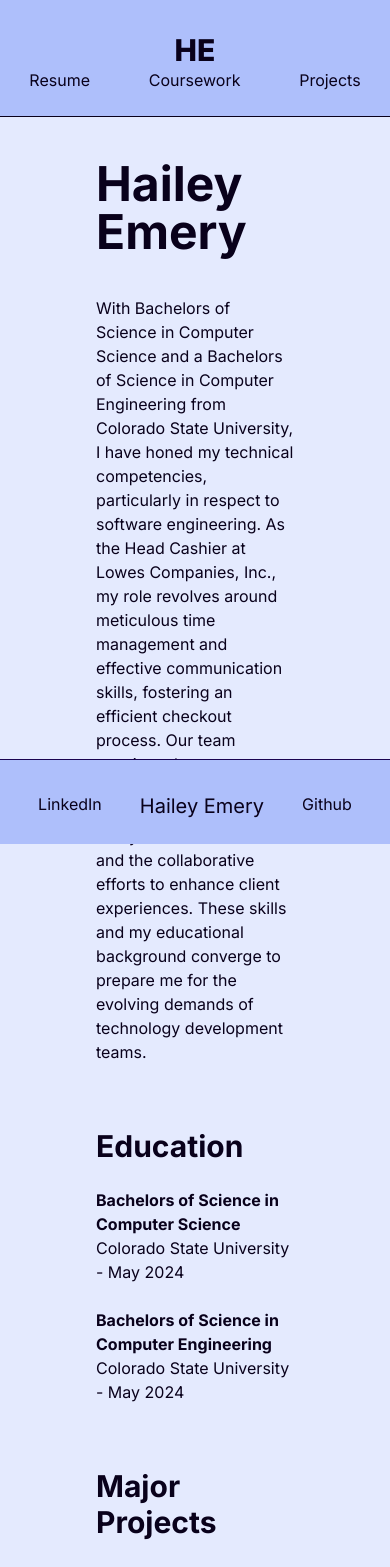
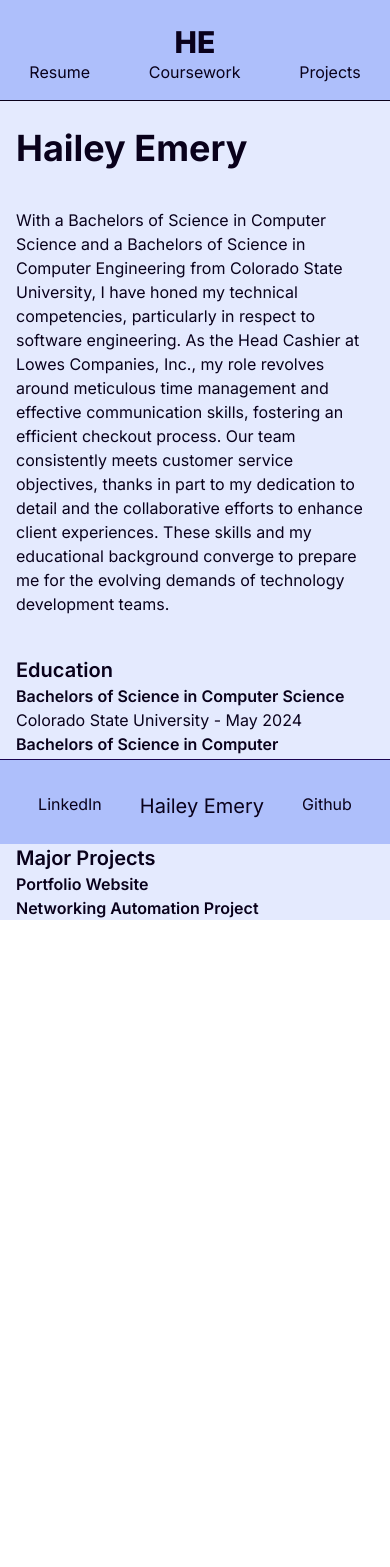
Before and after one commit to HaileyEmery/portfolio_website, a Next.js app: page / in a window 390 px wide. Shown: the top 1567 px of the page. After the commit the page ends 920 px from the top, so only its background shows below. Built offline with nearby package versions, Linux system fonts and the light colour scheme.

Commit message:
Improve Website formatting

```diff
--- a/src/app/Coursework/page.tsx
+++ b/src/app/Coursework/page.tsx
@@ -1,5 +1,5 @@
 import fs from 'fs'
-
+import {formatting} from '/src/app/formatting.tsx'
 let CourseNameFormat="font-bold text-3xl md:text-3xl lg:text-5xl"
 export default function Coursework() {
   var jsonString = JSON.parse(fs.readFileSync("src/app/Coursework/relevant_coursework.json", 'utf-8'))
@@ -11,9 +11,7 @@ export default function Coursework() {
       semester: course.semester,
       description: course.description
     }
-  }
-  )
-
+  });
 
   let courseList = courseDataArray.map((courseData) =>
     <div key={courseData.code}>
@@ -26,56 +24,13 @@ export default function Coursework() {
       <p className="text-md md:text-lg lg:text-xl">
         {courseData.description}
       </p>
-      <br />
     </div>
   );
 
-  return (
-      <div className="flex flex-col gap-y-10">
-        <br></br>
-        <div>
-          <p className="font-bold text-4xl md:text-5xl lg:text-7xl ">Relevant Coursework</p>
-        </div>
-        <div>
-          {courseList}
-          {/* <br></br>
-          <p className={CourseNameFormat}>Software Testing</p>
-          <p className="font-semibold text-l md:text-xl lg:text-2xl">College of Natural Sciences - Spring 2024</p>
-          <p className="text-l md:text-xl lg:text-2xl"></p>
-          <br></br>
-          <p className={CourseNameFormat}>Database Systems</p>
-          <p className="font-semibold text-l md:text-xl lg:text-2xl">College of Natural Sciences - Spring 2024</p>
-          <p className="text-l md:text-xl lg:text-2xl"></p>
-          <br></br>
-          <p className={CourseNameFormat}>Senior Design Project</p>
-          <p className="font-semibold text-l md:text-xl lg:text-2xl">College of Engineering - Fall 2023 & Spring 2024</p>
-          <p className="text-l md:text-xl lg:text-2xl"></p>
-          <br></br>
-          <p className={CourseNameFormat}>Computer Networks and the Internet</p>
-          <p className="font-semibold text-l md:text-xl lg:text-2xl">College of Natural Sciences - Fall 2023</p>
-          <p className="text-l md:text-xl lg:text-2xl"></p>
-          <br></br>
-          <p className={CourseNameFormat}>Embedded Systems and Machine Learning</p>
-          <p className="font-semibold text-l md:text-xl lg:text-2xl">College of Natural Sciences - Fall 2023</p>
-          <p className="text-l md:text-xl lg:text-2xl"></p>
-          <br></br>
-          <p className={CourseNameFormat}>Modern CyberSecurity</p>
-          <p className="font-semibold text-l md:text-xl lg:text-2xl">College of Natural Sciences - Fall 2023</p>
-          <p className="text-l md:text-xl lg:text-2xl"></p>
-          <br></br>
-          <p className={CourseNameFormat}>Operating Systems</p>
-          <p className="font-semibold text-l md:text-xl lg:text-2xl">College of Natural Sciences - Spring 2023</p>
-          <p className="text-l md:text-xl lg:text-2xl"></p>
-          <br></br>
-          <p className={CourseNameFormat}>Linear System Analysis II</p>
-          <p className="font-semibold text-l md:text-xl lg:text-2xl">College of Engineering - Spring 2023</p>
-          <p className="text-l md:text-xl lg:text-2xl"></p>
-          <br></br>
-          <p className={CourseNameFormat}>Computer Organization and Architecture</p>
-          <p className="font-semibold text-l md:text-xl lg:text-2xl">College of Engineering - Spring 2023</p>
-          <p className="text-l md:text-xl lg:text-2xl"></p>
-          <br></br> */}
-        </div>
-      </div>
-  );
+  return (<>
+    <p className="font-bold text-4xl md:text-5xl lg:text-7xl ">
+      Relevant Coursework
+    </p>
+    {courseList}
+  </>);
 }
--- a/src/app/Projects/page.tsx
+++ b/src/app/Projects/page.tsx
@@ -1,22 +1,24 @@
+import {formatting} from '/src/app/formatting.tsx'
 export default function Projects() {
-    return (
-      <div className="flex flex-col gap-y-10">
-        <br></br>
-        <div>
-          <p className="font-bold text-5xl md:text-7xl lg:text-9xl ">Projects</p>
-        </div>
-        <div>
-          <br></br>
-          <p className="font-bold text-3xl md:text-3xl lg:text-5xl">Portfolio Website</p>
-          <br></br>
-          <p className="text-l md:text-xl lg:text-2xl">A react based web app using next.js routing, and Tailwind CSS Styling to demonstrate completed projects.</p>
-        </div>
-        <div>
-          <br></br>
-          <p className="font-bold text-3xl md:text-3xl lg:text-5xl">Networking Automation Project</p>
-          <br></br>
-          <p className="text-l md:text-xl lg:text-2xl">A python based application that automatically configures large scale networks to run Zero Touch Provisioning.</p>
-        </div>
-      </div>
-  );
+  return (<>
+    <p className={formatting.title}>
+      Projects
+    </p>
+    <div>
+      <p className={formatting.heading1}>
+        Portfolio Website
+      </p>
+      <p className={formatting.normal}>
+        A react based web app using next.js routing, and Tailwind CSS Styling to demonstrate completed projects.
+      </p>
+    </div>
+    <div>
+      <p className={formatting.heading1}>
+        Networking Automation Project
+      </p>
+      <p className={formatting.normal}>
+        A python based application that automatically configures large scale networks to run Zero Touch Provisioning.
+      </p>
+    </div>
+  </>);
 }
--- a/src/app/Resume/page.tsx
+++ b/src/app/Resume/page.tsx
@@ -1,12 +1,7 @@
+import {formatting} from '/src/app/formatting.tsx'
+
 export default function Page() {
-    return (
-      <div className="flex flex-col gap-y-10">
-        <br></br>
-        <div>
-          <p className="font-bold text-5xl md:text-7xl lg:text-9xl "> Resume</p>
-        </div>
-        <div>
-        </div>
-      </div>
-  );
+  return (<>
+    <p className={formatting.title}> Resume</p>
+  </>);
 }
--- /dev/null
+++ b/src/app/formatting.tsx
@@ -0,0 +1,7 @@
+export const formatting = {
+    title : "font-bold text-4xl md:text-5xl lg:text-7xl",
+    heading1 : "font-semibold text-xl md:text-3xl lg:text-4xl",
+    heading2 : "font-semibold text-xl md:text-3xl lg:text-4xl",
+    heading3 : "font-semibold text-md md:text-lg lg:text-xl",
+    normal : "text-md md:text-lg lg:text-xl"
+} as const;
--- a/src/app/layout.tsx
+++ b/src/app/layout.tsx
@@ -18,9 +18,9 @@ export default function RootLayout({
   return (
     <html lang="en">
       <body className={inter.className}>
-      <main className="flex min-h-screen flex-col items-center justify-between p-24 bg-blue-100 dark:bg-blue-900 dark:from-inherit">
-        <div className="z-10 w-full max-w-5xl items-center justify-between">
-          <div className="fixed left-0 top-0 w-full flex flex-wrap justify-between border-b border-purple-900 bg-blue-200 pb-6 pt-8 backdrop-blur-2xl dark:border-purple-200 dark:bg-blue-800 dark:from-inherit">
+      <main className=" flex min-h-screen flex-col items-center justify-between md:p-24 pt-24 pl-4 pr-4 sm:pl-12 sm:pr-12 bg-blue-100 dark:bg-blue-900 dark:from-inherit">
+      <div className="z-10 w-full max-w-5xl items-center justify-between">
+          <div className="fixed left-0 top-0 w-full flex flex-wrap justify-between border-b border-purple-900 bg-blue-200 pb-4 pt-6 backdrop-blur-2xl dark:border-purple-200 dark:bg-blue-800 dark:from-inherit">
             <div className="ml-100 flex basis-full md:basis-1/12 justify-center">
               <Link href="/" className="text-3xl font-extrabold">HE</Link>
             </div>
@@ -36,10 +36,10 @@ export default function RootLayout({
             <p className="text-xl">Hailey Emery</p>
             <Link className="text-md" href="https://www.github.com/HaileyEmery">Github</Link>
           </div>
-          {children}
-        </div>
-
-
+          <div className="flex flex-col w-full gap-y-10 mt-8 md:mt-3">
+            {children}
+          </div>
+      </div>
       </main>
       </body>
     </html>
--- a/src/app/page.tsx
+++ b/src/app/page.tsx
@@ -1,32 +1,46 @@
 import Link from 'next/link';
+import {formatting} from '/src/app/formatting.tsx'
+
 export default function Page() {
-  return (
-      <div className="flex flex-col gap-y-10">
-        <br></br>
+  return (<>
     <div>
-          <p className="font-bold text-5xl md:text-7xl lg:text-9xl "> Hailey Emery</p>
+      <p className={formatting.title}>
+        Hailey Emery
+      </p>
     </div>
     <div>
-          <p className="text-l md:text-xl lg:text-2xl"> With Bachelors of Science in Computer Science and a Bachelors of Science in Computer Engineering from Colorado State University, I have honed my technical competencies, particularly in respect to software engineering. As the Head Cashier at Lowes Companies, Inc., my role revolves around meticulous time management and effective communication skills, fostering an efficient checkout process. Our team consistently meets customer service objectives, thanks in part to my dedication to detail and the collaborative efforts to enhance client experiences. These skills and my educational background converge to prepare me for the evolving demands of technology development teams. </p>
+      <p className={formatting.normal}>
+        With a Bachelors of Science in Computer Science and a Bachelors of Science in Computer Engineering from Colorado State University, I have honed my technical competencies, particularly in respect to software engineering. As the Head Cashier at Lowes Companies, Inc., my role revolves around meticulous time management and effective communication skills, fostering an efficient checkout process. Our team consistently meets customer service objectives, thanks in part to my dedication to detail and the collaborative efforts to enhance client experiences. These skills and my educational background converge to prepare me for the evolving demands of technology development teams.
+      </p>
     </div>
     <div>
-          <br></br>
-          <p className="font-bold text-3xl md:text-3xl lg:text-5xl">Education</p>
-          <br></br>
-          <p className="text-l md:text-xl lg:text-2xl font-bold">Bachelors of Science in Computer Science</p>
-          <p className="text-l md:text-xl lg:text-2xl"> Colorado State University - May 2024</p>
-          <br></br>
-          <p className="text-l md:text-xl lg:text-2xl font-bold">Bachelors of Science in Computer Engineering</p>
-          <p className="text-l md:text-xl lg:text-2xl"> Colorado State University - May 2024</p>
+      <p className={formatting.heading1}>
+        Education
+      </p>
+      <p className={formatting.heading3}>
+        Bachelors of Science in Computer Science
+      </p>
+      <p className={formatting.normal}>
+        Colorado State University - May 2024
+      </p>
+      <p className={formatting.heading3}>
+        Bachelors of Science in Computer Engineering
+      </p>
+      <p className={formatting.normal}>
+        Colorado State University - May 2024
+      </p>
     </div>
     <div>
-          <br></br>
-          <p className="font-bold text-3xl md:text-3xl lg:text-5xl">Major Projects</p>
-          <br></br>
-          <Link href="/Projects" className="text-l md:text-xl lg:text-2xl"> Portfolio Website </Link>
-          <br></br>
-          <Link href="/Projects" className="text-l md:text-xl lg:text-2xl"> Networking Automation Project </Link>
+      <p className={formatting.heading1}>
+        Major Projects
+      </p>
+      <Link href="/Projects" className={formatting.heading3}>
+        Portfolio Website
+      </Link>
+      <br />
+      <Link href="/Projects" className={formatting.heading3}>
+        Networking Automation Project
+      </Link>
     </div>
-       </div>
-  );
+  </>);
 }
```
Lines whose indentation alone changed are shown as unchanged.
